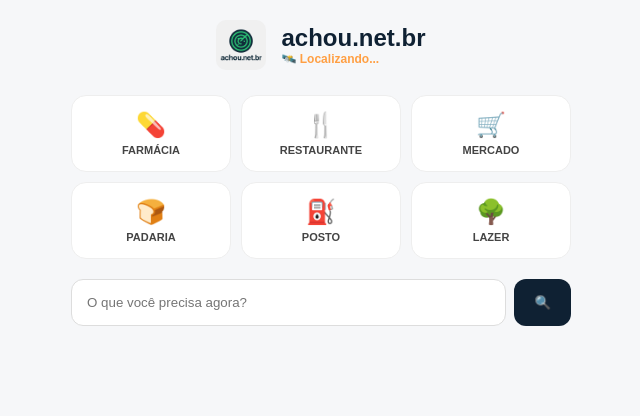
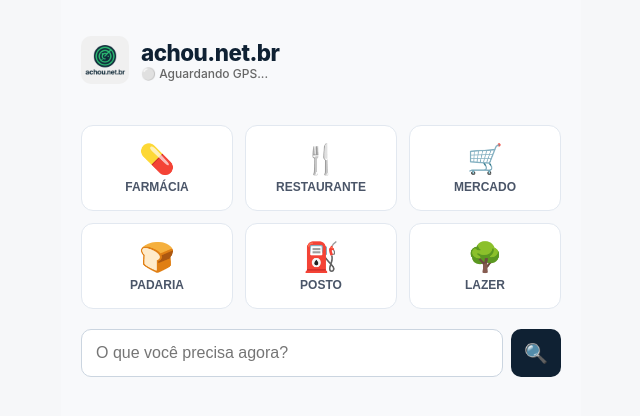
Before and after one commit to maxvilhenaviana-maker/achou-mvp, a Next.js app: page / in a window 1280 px wide. Shown: the top 416 px of the page, without its empty margins (319-959 px from the left). Built offline with nearby package versions, Linux system fonts and the light colour scheme; no server answers.

Commit message:
Add files via upload

```diff
--- a/pages/index.js
+++ b/pages/index.js
@@ -1,5 +1,6 @@
 import { useState, useEffect } from 'react';
 import ResultCard from '../components/ResultCard';
+import Head from 'next/head';
 
 const CATEGORIAS = [
   { id: 'Farmácia', icon: '💊' }, { id: 'Restaurante', icon: '🍴' },
@@ -12,17 +13,16 @@ export default function Home() {
   const [localizacao, setLocalizacao] = useState('');
   const [loading, setLoading] = useState(false);
   const [resultado, setResultado] = useState(null);
-  const [detectando, setDetectando] = useState(false);
+  const [gpsAtivo, setGpsAtivo] = useState(false);
 
   useEffect(() => {
     if ("geolocation" in navigator) {
-      setDetectando(true);
       navigator.geolocation.getCurrentPosition(
         (pos) => {
           setLocalizacao(`${pos.coords.latitude}, ${pos.coords.longitude}`);
-          setDetectando(false);
+          setGpsAtivo(true);
         },
-        () => setDetectando(false),
+        (err) => console.error("GPS Error", err),
         { enableHighAccuracy: true }
       );
     }
@@ -30,74 +30,153 @@ export default function Home() {
 
   async function handleSearch(termo) {
     const query = termo || buscaLivre;
-    if (!query) return;
+    if (!query) return alert("O que você procura?");
+
     setLoading(true);
     setResultado(null);
+
     try {
       const resp = await fetch('/api/buscar', {
         method: 'POST',
         headers: { 'Content-Type': 'application/json' },
-        body: JSON.stringify({ busca: query, localizacao })
+        body: JSON.stringify({
+          busca: query,
+          localizacao: localizacao || "centro da cidade"
+        })
       });
+
       const json = await resp.json();
-      setResultado(json.resultado);
+      if(json.resultado) {
+        setResultado(json.resultado);
+      } else {
+        alert("Não foi possível encontrar resultados.");
+      }
     } catch (err) {
-      alert('Erro na busca.');
+      alert('Erro de conexão. Tente novamente.');
     } finally {
       setLoading(false);
     }
   }
 
   return (
-    <div className="container">
-      <header className="main-header">
-        <img src="/logo-512.png" className="logo" alt="Logo" />
-        <div className="header-text">
-          <h1>achou.net.br</h1>
-          <p className={detectando ? 'status-off' : 'status-on'}>
-            {detectando ? '🛰️ Localizando...' : '📍 Radar Ativo'}
-          </p>
+    <div className="main-wrapper">
+      <Head>
+        <title>Achou.net.br</title>
+        <meta name="viewport" content="width=device-width, initial-scale=1, maximum-scale=1" />
+      </Head>
+
+      <header className="header">
+        <div className="logo-area">
+          <img src="/logo-512.png" alt="Achou" className="logo-img" />
+          <div>
+            <h1 className="app-name">achou.net.br</h1>
+            <p className="gps-status">
+              {gpsAtivo ? '🟢 GPS Ativado' : '⚪ Aguardando GPS...'}
+            </p>
+          </div>
         </div>
       </header>
 
-      <div className="grid-buttons">
+      <div className="grid-menu">
         {CATEGORIAS.map(cat => (
-          <button key={cat.id} className="btn-cat" onClick={() => handleSearch(cat.id)}>
-            <span className="icon">{cat.icon}</span>
+          <button key={cat.id} className="btn-icon" onClick={() => handleSearch(cat.id)} disabled={loading}>
+            <span className="emoji">{cat.icon}</span>
             <span className="label">{cat.id}</span>
           </button>
         ))}
       </div>
 
-      <div className="search-row">
+      <div className="search-bar">
         <input
-          className="input-free"
-          placeholder="O que você precisa agora?"
           value={buscaLivre}
           onChange={e => setBuscaLivre(e.target.value)}
+          placeholder="O que você precisa agora?"
+          className="search-input"
         />
-        <button className="btn-go" onClick={() => handleSearch()}>🔍</button>
+        <button onClick={() => handleSearch()} className="search-btn" disabled={loading}>
+          🔍
+        </button>
       </div>
 
-      {loading && <div className="loader">Buscando o mais próximo aberto...</div>}
+      {loading && (
+        <div className="loading-area">
+          <div className="spinner"></div>
+          <p>Localizando a melhor opção...</p>
+        </div>
+      )}
+
       {resultado && <ResultCard content={resultado} />}
 
       <style jsx>{`
-        .container { max-width: 500px; margin: 0 auto; padding: 20px; font-family: sans-serif; }
-        .main-header { display: flex; align-items: center; gap: 15px; margin-bottom: 25px; justify-content: center; }
-        .logo { width: 50px; height: 50px; border-radius: 10px; }
-        .header-text h1 { margin: 0; font-size: 1.5rem; color: #0f2133; }
-        .header-text p { margin: 0; font-size: 12px; font-weight: bold; }
-        .status-on { color: #28d07e; }
-        .status-off { color: #ff9f43; }
-        .grid-buttons { display: grid; grid-template-columns: repeat(3, 1fr); gap: 10px; margin-bottom: 20px; }
-        .btn-cat { background: #fff; border: 1px solid #eee; padding: 15px 5px; border-radius: 15px; cursor: pointer; display: flex; flex-direction: column; align-items: center; }
-        .btn-cat .icon { font-size: 24px; }
-        .btn-cat .label { font-size: 11px; font-weight: bold; margin-top: 5px; text-transform: uppercase; color: #444; }
-        .search-row { display: flex; gap: 8px; }
-        .input-free { flex: 1; padding: 15px; border-radius: 12px; border: 1px solid #ddd; outline: none; }
-        .btn-go { background: #0f2133; border: none; border-radius: 12px; padding: 0 20px; color: white; cursor: pointer; }
-        .loader { text-align: center; margin-top: 30px; color: #666; font-weight: bold; }
+        .main-wrapper {
+          max-width: 480px;
+          margin: 0 auto;
+          padding: 20px;
+          font-family: -apple-system, BlinkMacSystemFont, 'Segoe UI', Roboto, sans-serif;
+          min-height: 100vh;
+          background-color: #F8F9FB;
+        }
+
+        .header { margin-bottom: 25px; }
+        .logo-area { display: flex; align-items: center; gap: 12px; justify-content: center; }
+        .logo-img { width: 48px; height: 48px; border-radius: 10px; }
+        .app-name { margin: 0; font-size: 1.4rem; color: #0F2133; font-weight: 800; letter-spacing: -0.5px; }
+        .gps-status { margin: 0; font-size: 0.75rem; color: #666; font-weight: 500; }
+
+        .grid-menu {
+          display: grid;
+          grid-template-columns: repeat(3, 1fr);
+          gap: 12px;
+          margin-bottom: 20px;
+        }
+
+        .btn-icon {
+          background: white;
+          border: 1px solid #E2E8F0;
+          border-radius: 12px;
+          padding: 16px 8px;
+          display: flex;
+          flex-direction: column;
+          align-items: center;
+          cursor: pointer;
+          transition: transform 0.1s, background 0.1s;
+        }
+        .btn-icon:active { transform: scale(0.96); background: #F7FAFC; }
+
+        .emoji { font-size: 1.8rem; margin-bottom: 4px; }
+        .label { font-size: 0.75rem; font-weight: 700; color: #4A5568; text-transform: uppercase; }
+
+        .search-bar { display: flex; gap: 8px; }
+        .search-input {
+          flex: 1;
+          padding: 14px;
+          border: 1px solid #CBD5E0;
+          border-radius: 10px;
+          font-size: 1rem;
+          outline: none;
+        }
+        .search-input:focus { border-color: #0F2133; }
+
+        .search-btn {
+          background: #0F2133;
+          color: white;
+          border: none;
+          border-radius: 10px;
+          width: 50px;
+          font-size: 1.2rem;
+          cursor: pointer;
+        }
+
+        .loading-area { text-align: center; margin-top: 30px; color: #718096; font-weight: 500; }
+        .spinner {
+          width: 24px; height: 24px;
+          border: 3px solid #E2E8F0;
+          border-top-color: #28D07E;
+          border-radius: 50%;
+          animation: spin 1s linear infinite;
+          margin: 0 auto 10px;
+        }
+        @keyframes spin { to { transform: rotate(360deg); } }
       `}</style>
     </div>
   );
```
